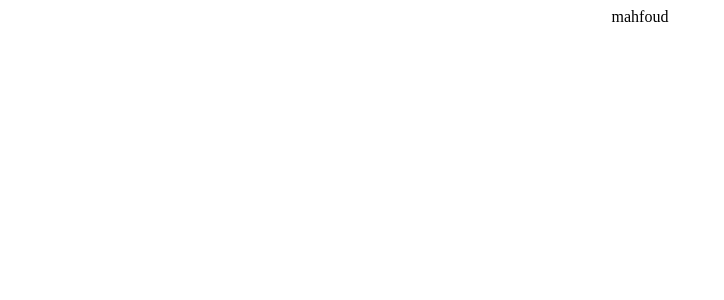
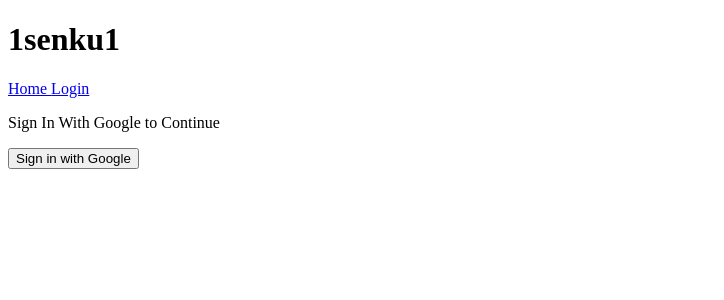
Before and after one commit to mahfoud-mehalli/1senku1-Blog, a React (Create React App) app: page /login in a window 1280 px wide. Shown: the top 300 px of the page, without its empty margins (0-724 px from the left). Built offline with nearby package versions, Linux system fonts and the light colour scheme.

Commit message:
sing in and sung out concept done

```diff
--- a/package.json
+++ b/package.json
@@ -9,6 +9,7 @@
     "firebase": "^10.10.0",
     "react": "^18.2.0",
     "react-dom": "^18.2.0",
+    "react-router-dom": "^6.22.3",
     "react-scripts": "5.0.1",
     "web-vitals": "^2.1.4"
   },
--- a/src/App.css
+++ b/src/App.css
@@ -1,38 +1,3 @@
 .App {
   text-align: center;
 }
-
-.App-logo {
-  height: 40vmin;
-  pointer-events: none;
-}
-
-@media (prefers-reduced-motion: no-preference) {
-  .App-logo {
-    animation: App-logo-spin infinite 20s linear;
-  }
-}
-
-.App-header {
-  background-color: #282c34;
-  min-height: 100vh;
-  display: flex;
-  flex-direction: column;
-  align-items: center;
-  justify-content: center;
-  font-size: calc(10px + 2vmin);
-  color: white;
-}
-
-.App-link {
-  color: #61dafb;
-}
-
-@keyframes App-logo-spin {
-  from {
-    transform: rotate(0deg);
-  }
-  to {
-    transform: rotate(360deg);
-  }
-}
--- a/src/App.js
+++ b/src/App.js
@@ -1,10 +1,46 @@
-import './App.css';
+import "./App.css";
+import { BrowserRouter as Router, Routes, Route, Link } from "react-router-dom";
+import Home from "./pages/Home";
+import CreatePost from "./pages/CreatePost";
+import Login from "./pages/Login";
+import { useState } from "react";
+import { signOut } from "firebase/auth";
+import { auth } from "./firebase";
 
 function App() {
+  const [isAuth, setIsAuth] = useState(localStorage.getItem("isAuth"));
+
+  const signUserOut = () => {
+    signOut(auth).then(() => {
+      localStorage.clear();
+      setIsAuth(false);
+      window.location.pathname = "/login";
+    });
+  };
+
   return (
-    <div className="App">
-      mahfoud
-    </div>
+    <Router>
+      <header>
+        <h1>1senku1</h1>
+        <nav>
+          <Link to="/"> Home </Link>
+
+          {!isAuth ? (
+            <Link to="/login"> Login </Link>
+          ) : (
+            <>
+              <Link to="/createpost"> Create Post </Link>
+              <button onClick={signUserOut}> Log Out</button>
+            </>
+          )}
+        </nav>
+      </header>
+      <Routes>
+        <Route path="/" element={<Home isAuth={isAuth} />} />
+        <Route path="/createpost" element={<CreatePost isAuth={isAuth} />} />
+        <Route path="/login" element={<Login setIsAuth={setIsAuth} />} />
+      </Routes>
+    </Router>
   );
 }
 
--- /dev/null
+++ b/src/pages/CreatePost.js
@@ -0,0 +1,9 @@
+import React from 'react'
+
+const CreatePost = () => {
+  return (
+    <div>CreatePost</div>
+  )
+}
+
+export default CreatePost
--- /dev/null
+++ b/src/pages/Home.js
@@ -0,0 +1,9 @@
+import React from 'react'
+
+const Home = () => {
+  return (
+    <div>Home</div>
+  )
+}
+
+export default Home
--- /dev/null
+++ b/src/pages/Login.js
@@ -0,0 +1,27 @@
+import React from "react";
+import { auth, provider } from "../firebase";
+import { signInWithPopup } from "firebase/auth";
+import { useNavigate } from "react-router-dom";
+
+function Login({ setIsAuth }) {
+  let navigate = useNavigate();
+
+  const signInWithGoogle = () => {
+    signInWithPopup(auth, provider).then((result) => {
+      localStorage.setItem("isAuth", true);
+      setIsAuth(true);
+      navigate("/");
+    });
+  };
+
+  return (
+    <div className="loginPage">
+      <p>Sign In With Google to Continue</p>
+      <button className="login-with-google-btn" onClick={signInWithGoogle}>
+        Sign in with Google
+      </button>
+    </div>
+  );
+}
+
+export default Login;
```
Also changed, not shown: 1 other file (tests, documents, lock files or other folders).
